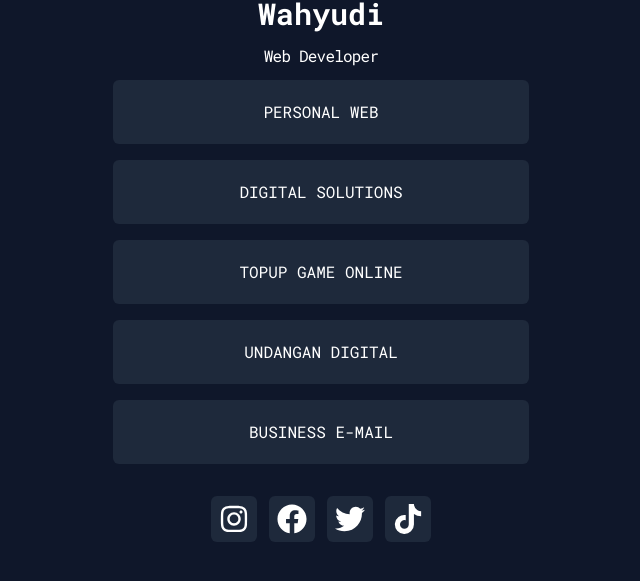
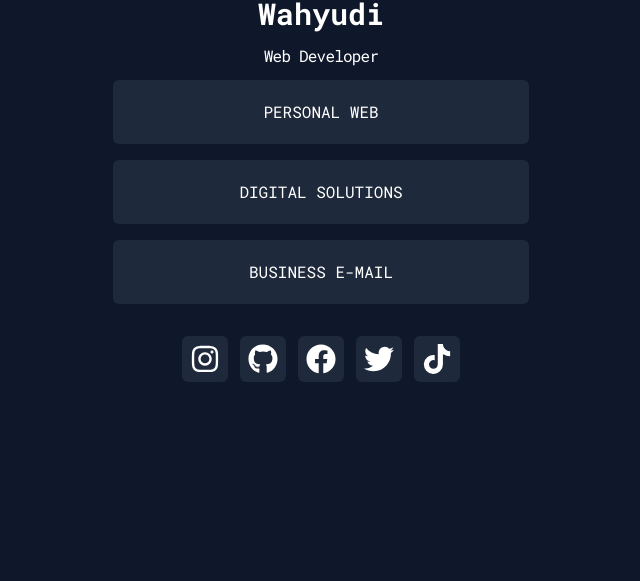
Before and after one commit to halowahyudi/personal-linktree-nextjs, a Next.js app: page / in a window 1280 px wide. Shown: the part 197-778 px from the top of the page, without its empty margins (319-959 px from the left). Built offline with nearby package versions, Linux system fonts and the light colour scheme.

Commit message:
update indexjs

```diff
--- a/pages/index.js
+++ b/pages/index.js
@@ -2,7 +2,13 @@ import Head from "next/head";
 import Image from "next/image";
 import { Roboto_Mono } from "@next/font/google";
 import Link from "next/link";
-import { FaFacebook, FaTwitter, FaInstagram, FaTiktok } from "react-icons/fa";
+import {
+  FaFacebook,
+  FaTwitter,
+  FaInstagram,
+  FaTiktok,
+  FaGithub,
+} from "react-icons/fa";
 
 const roboto = Roboto_Mono({
   weight: ["100", "200", "300", "400", "500", "600", "700"],
@@ -20,6 +26,7 @@ const config = {
 };
 
 const socialMedia = {
+  github: "https://www.github.com/halowahyudi",
   instagram: "https://www.instagram.com/halowahyudi",
   facebook: "https://www.facebook.com/halowahyudi",
   twitter: "https://twitter.com/halowahyudi",
@@ -52,41 +59,47 @@ export default function Home() {
             src={config.profileImage}
             width={220}
             height={220}
-            className="rounded-full mx-auto border w-44"
+            className="mx-auto border rounded-full w-44"
           />
-          <h1 className="mt-5 font-bold text-3xl">Wahyudi</h1>
+          <h1 className="mt-5 text-3xl font-bold">Wahyudi</h1>
           <h2 className="mt-3 tracking-tighter">Web Developer</h2>
         </section>
 
-        <section className="uppercase mt-3">
+        <section className="mt-3 uppercase">
           <LinkTree link="https://wahyudi.dev" title="Personal Web" />
           <LinkTree
             link="https://losaritech.biz.id"
             title="Digital Solutions"
           />
-          <LinkTree link="https://topup.monster" title="Topup Game Online" />
-          <LinkTree link="https://meenikah.link" title="Undangan Digital" />
-          <LinkTree link="mailto:business@wahyudi.dev" title="Business e-mail" />
+          <LinkTree
+            link="mailto:business@wahyudi.dev"
+            title="Business e-mail"
+          />
         </section>
 
-        <section className="flex justify-center items-center gap-3 mt-8 mb-10">
+        <section className="flex items-center justify-center gap-3 mt-8 mb-10">
           <Link href={socialMedia.instagram}>
-            <div className="p-2 bg-slate-800 rounded-md">
+            <div className="p-2 rounded-md bg-slate-800">
               <FaInstagram className="text-3xl" />
             </div>
           </Link>
+          <Link href={socialMedia.github}>
+            <div className="p-2 rounded-md bg-slate-800">
+              <FaGithub className="text-3xl" />
+            </div>
+          </Link>
           <Link href={socialMedia.facebook}>
-            <div className="p-2 bg-slate-800 rounded-md">
+            <div className="p-2 rounded-md bg-slate-800">
               <FaFacebook className="text-3xl" />
             </div>
           </Link>
           <Link href={socialMedia.twitter}>
-            <div className="p-2 bg-slate-800 rounded-md">
+            <div className="p-2 rounded-md bg-slate-800">
               <FaTwitter className="text-3xl" />
             </div>
           </Link>
           <Link href={socialMedia.tiktok}>
-            <div className="p-2 bg-slate-800 rounded-md">
+            <div className="p-2 rounded-md bg-slate-800">
               <FaTiktok className="text-3xl" />
             </div>
           </Link>
@@ -100,7 +113,7 @@ const LinkTree = (props) => {
   const { link = "#", title = "" } = props;
   return (
     <Link href={link} target="_blank" rel="noopener noreferrer">
-      <div className="bg-slate-800 hover:bg-slate-700 mb-4 mx-4 py-5 rounded-md flex flex-row justify-center items-center">
+      <div className="flex flex-row items-center justify-center py-5 mx-4 mb-4 rounded-md bg-slate-800 hover:bg-slate-700">
         <span className="text-center text-md">{title}</span>
       </div>
     </Link>
```
